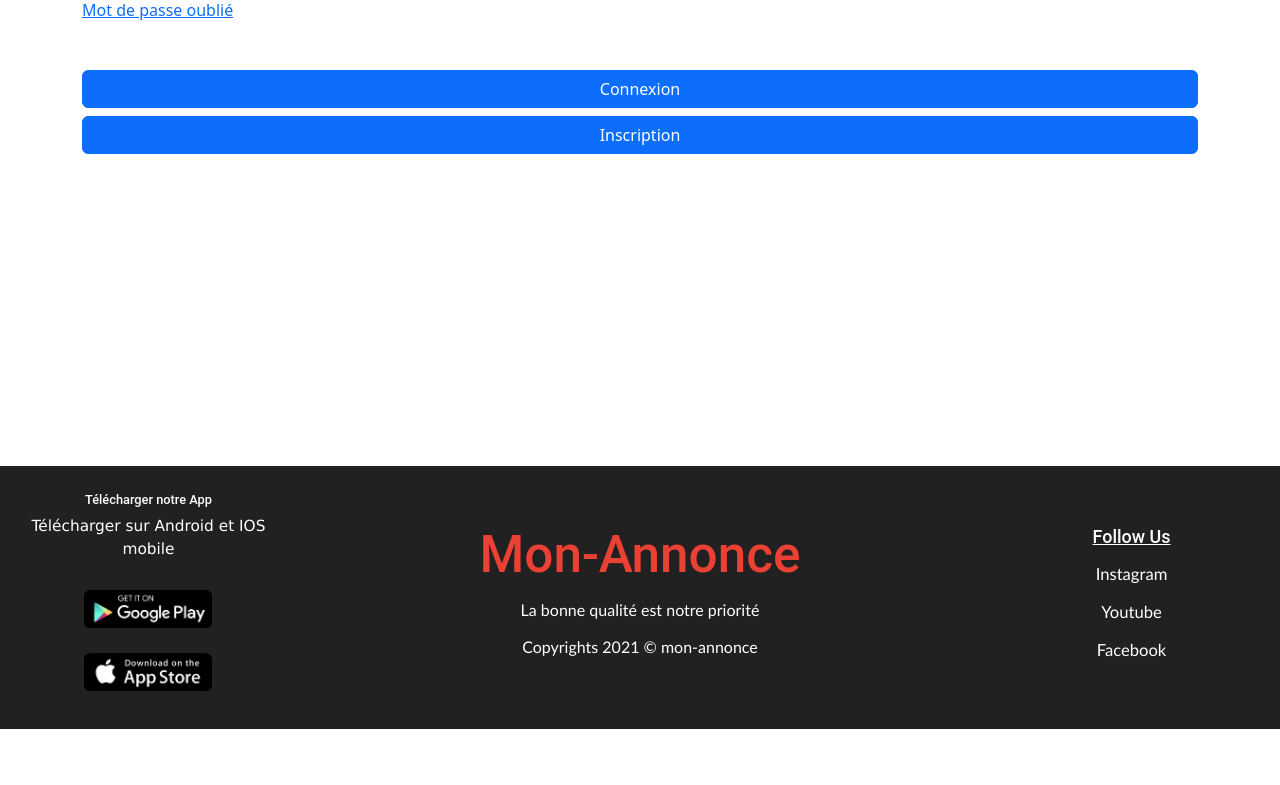
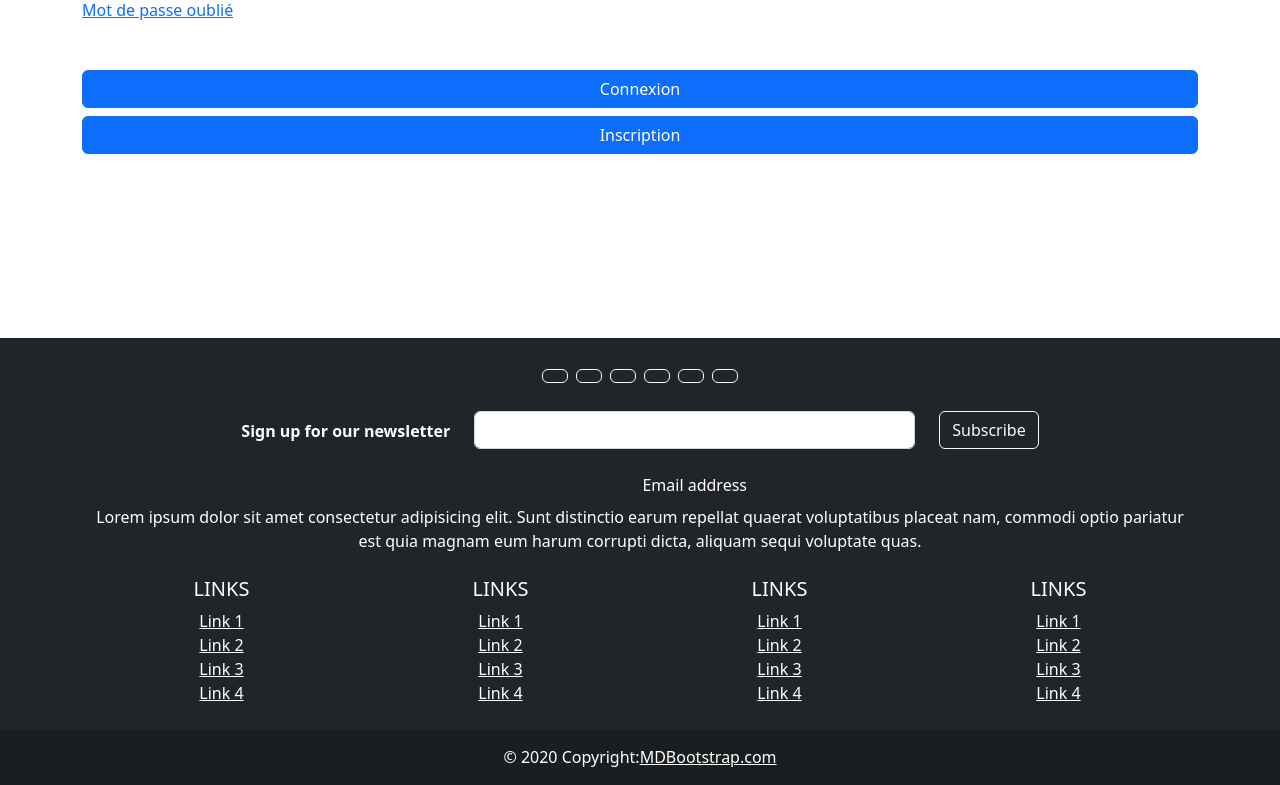
Before and after one commit to Axel-cmd/Mon-Annonce, a React (Create React App) app: page /login in a window 1280 px wide. Shown: the part 390-1175 px from the top of the page. Before the commit the page ends 1119 px from the top, so only its background shows below. Built offline with nearby package versions, Linux system fonts and the light colour scheme.

Commit message:
Commit du footer

```diff
--- a/package.json
+++ b/package.json
@@ -9,6 +9,7 @@
     "@testing-library/user-event": "^13.5.0",
     "axios": "^1.1.3",
     "bootstrap": "^5.2.2",
+    "mdb-react-ui-kit": "^5.0.0",
     "react": "^18.2.0",
     "react-bootstrap": "^2.5.0",
     "react-dom": "^18.2.0",
--- a/src/components/Footer.jsx
+++ b/src/components/Footer.jsx
@@ -1,33 +1,193 @@
-import React from "react";
-import playStore from "../images/playstore.png";
-import appStore from "../images/Appstore.png";
-import "./Footer.css";
+import React from 'react';
+import {
+  MDBFooter,
+  MDBContainer,
+  MDBIcon,
+  MDBInput,
+  MDBCol,
+  MDBRow,
+  MDBBtn
+} from 'mdb-react-ui-kit';
 
-const Footer = () => {
+export default function App() {
   return (
-    <footer id="footer">
-      <div className="leftFooter">
-        <h4>Télécharger notre App </h4>
-        <p>Télécharger sur Android et IOS mobile</p>
-        <img src={playStore} alt="playstore" />
-        <img src={appStore} alt="Appstore" />
+    <MDBFooter className='text-center' color='white' bgColor='dark'>
+      <MDBContainer className='p-4'>
+        <section className='mb-4'>
+          <MDBBtn outline color="light" floating className='m-1' href='#!' role='button'>
+            <MDBIcon fab icon='facebook-f' />
+          </MDBBtn>
+
+          <MDBBtn outline color="light" floating className='m-1' href='#!' role='button'>
+            <MDBIcon fab icon='twitter' />
+          </MDBBtn>
+
+          <MDBBtn outline color="light" floating className='m-1' href='#!' role='button'>
+            <MDBIcon fab icon='google' />
+          </MDBBtn>
+
+          <MDBBtn outline color="light" floating className='m-1' href='#!' role='button'>
+            <MDBIcon fab icon='instagram' />
+          </MDBBtn>
+
+          <MDBBtn outline color="light" floating className='m-1' href='#!' role='button'>
+            <MDBIcon fab icon='linkedin-in' />
+          </MDBBtn>
+
+          <MDBBtn outline color="light" floating className='m-1' href='#!' role='button'>
+            <MDBIcon fab icon='github' />
+          </MDBBtn>
+        </section>
+
+        <section className=''>
+          <form action=''>
+            <MDBRow className='d-flex justify-content-center'>
+              <MDBCol size="auto">
+                <p className='pt-2'>
+                  <strong>Sign up for our newsletter</strong>
+                </p>
+              </MDBCol>
+
+              <MDBCol md='5' start>
+                <MDBInput contrast type='email' label='Email address' className='mb-4' />
+              </MDBCol>
+
+              <MDBCol size="auto">
+                <MDBBtn outline color='light' type='submit' className='mb-4'>
+                  Subscribe
+                </MDBBtn>
+              </MDBCol>
+            </MDBRow>
+          </form>
+        </section>
+
+        <section className='mb-4'>
+          <p>
+            Lorem ipsum dolor sit amet consectetur adipisicing elit. Sunt distinctio earum repellat quaerat
+            voluptatibus placeat nam, commodi optio pariatur est quia magnam eum harum corrupti dicta, aliquam
+            sequi voluptate quas.
+          </p>
+        </section>
+
+        <section className=''>
+          <MDBRow>
+            <MDBCol lg='3' md='6' className='mb-4 mb-md-0'>
+              <h5 className='text-uppercase'>Links</h5>
+
+              <ul className='list-unstyled mb-0'>
+                <li>
+                  <a href='#!' className='text-white'>
+                    Link 1
+                  </a>
+                </li>
+                <li>
+                  <a href='#!' className='text-white'>
+                    Link 2
+                  </a>
+                </li>
+                <li>
+                  <a href='#!' className='text-white'>
+                    Link 3
+                  </a>
+                </li>
+                <li>
+                  <a href='#!' className='text-white'>
+                    Link 4
+                  </a>
+                </li>
+              </ul>
+            </MDBCol>
+
+            <MDBCol lg='3' md='6' className='mb-4 mb-md-0'>
+              <h5 className='text-uppercase'>Links</h5>
+
+              <ul className='list-unstyled mb-0'>
+                <li>
+                  <a href='#!' className='text-white'>
+                    Link 1
+                  </a>
+                </li>
+                <li>
+                  <a href='#!' className='text-white'>
+                    Link 2
+                  </a>
+                </li>
+                <li>
+                  <a href='#!' className='text-white'>
+                    Link 3
+                  </a>
+                </li>
+                <li>
+                  <a href='#!' className='text-white'>
+                    Link 4
+                  </a>
+                </li>
+              </ul>
+            </MDBCol>
+
+            <MDBCol lg='3' md='6' className='mb-4 mb-md-0'>
+              <h5 className='text-uppercase'>Links</h5>
+
+              <ul className='list-unstyled mb-0'>
+                <li>
+                  <a href='#!' className='text-white'>
+                    Link 1
+                  </a>
+                </li>
+                <li>
+                  <a href='#!' className='text-white'>
+                    Link 2
+                  </a>
+                </li>
+                <li>
+                  <a href='#!' className='text-white'>
+                    Link 3
+                  </a>
+                </li>
+                <li>
+                  <a href='#!' className='text-white'>
+                    Link 4
+                  </a>
+                </li>
+              </ul>
+            </MDBCol>
+
+            <MDBCol lg='3' md='6' className='mb-4 mb-md-0'>
+              <h5 className='text-uppercase'>Links</h5>
+
+              <ul className='list-unstyled mb-0'>
+                <li>
+                  <a href='#!' className='text-white'>
+                    Link 1
+                  </a>
+                </li>
+                <li>
+                  <a href='#!' className='text-white'>
+                    Link 2
+                  </a>
+                </li>
+                <li>
+                  <a href='#!' className='text-white'>
+                    Link 3
+                  </a>
+                </li>
+                <li>
+                  <a href='#!' className='text-white'>
+                    Link 4
+                  </a>
+                </li>
+              </ul>
+            </MDBCol>
+          </MDBRow>
+        </section>
+      </MDBContainer>
+
+      <div className='text-center p-3' style={{ backgroundColor: 'rgba(0, 0, 0, 0.2)' }}>
+        © 2020 Copyright:
+        <a className='text-white' href='https://mdbootstrap.com/'>
+          MDBootstrap.com
+        </a>
       </div>
-
-      <div className="midFooter">
-        <h1>Mon-Annonce</h1>
-        <p>La bonne qualité est notre priorité</p>
-
-        <p>Copyrights 2021 &copy; mon-annonce</p>
-      </div>
-
-      <div className="rightFooter">
-        <h4>Follow Us</h4>
-        <a href="#">Instagram</a>
-        <a href="#">Youtube</a>
-        <a href="#">Facebook</a>
-      </div>
-    </footer>
+    </MDBFooter>
   );
-};
-
-export default Footer;
+}
```
Also changed, not shown: 1 other file (tests, documents, lock files or other folders).
